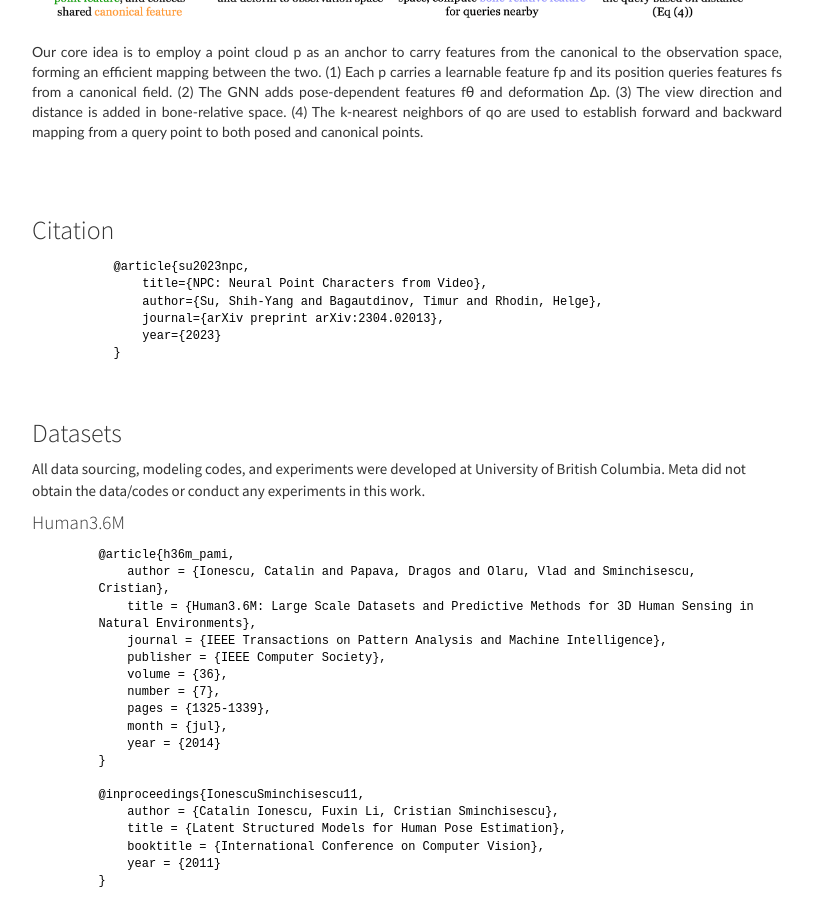
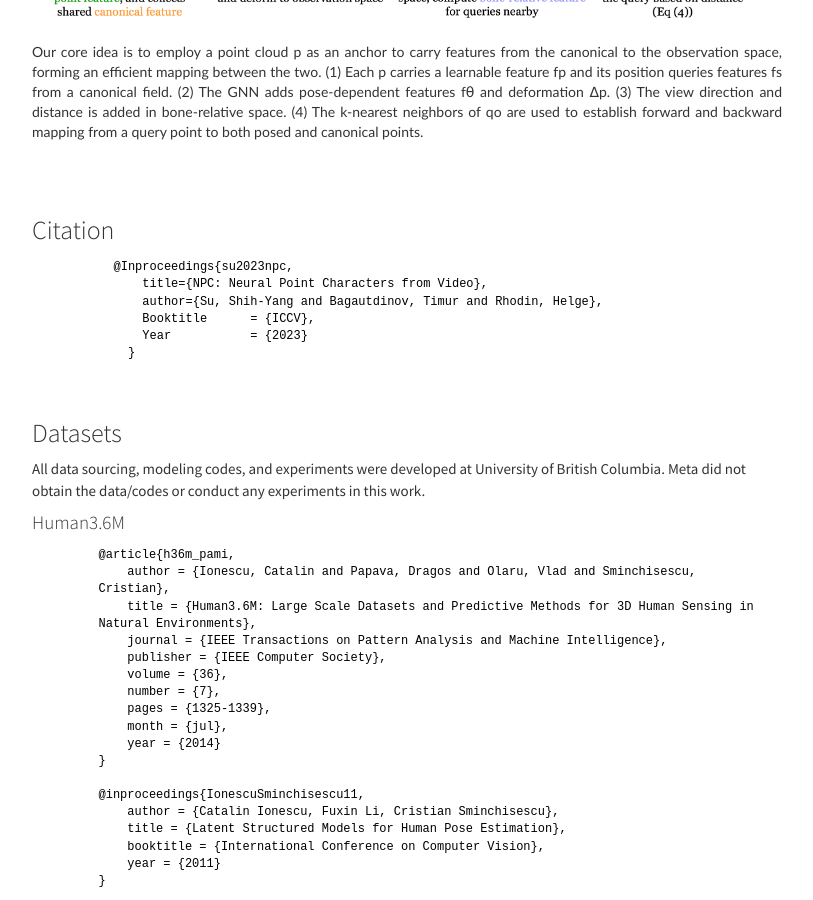
Before and after one commit to LemonATsu/LemonATsu.github.io, a Jekyll site: the page built from _pages/npc.html, in a window 1280 px wide and 900 px high, scrolled down 2042 px. Shown: the whole window, without its empty margins (233-1046 px from the left). Built offline with Jekyll 4.4.1, drawn with Linux system fonts in a browser that asks for light colours; nearby versions of some CDN libraries; comment, search, counter and statistics services are not loaded.

Commit message:
update citation

```diff
--- a/_layouts/npc.html
+++ b/_layouts/npc.html
@@ -278,12 +278,12 @@
                 </h3>
                 <div class="form-group col-md-10 col-md-offset-1">
                     <textarea id="bibtex" class="form-control" readonly>
-@article{su2023npc,
+@Inproceedings{su2023npc,
     title={NPC: Neural Point Characters from Video},
     author={Su, Shih-Yang and Bagautdinov, Timur and Rhodin, Helge},
-    journal={arXiv preprint arXiv:2304.02013},
-    year={2023}
-}
+    Booktitle      = {ICCV},
+    Year           = {2023}
+  }
                 </textarea>
 
                 </div>
```
